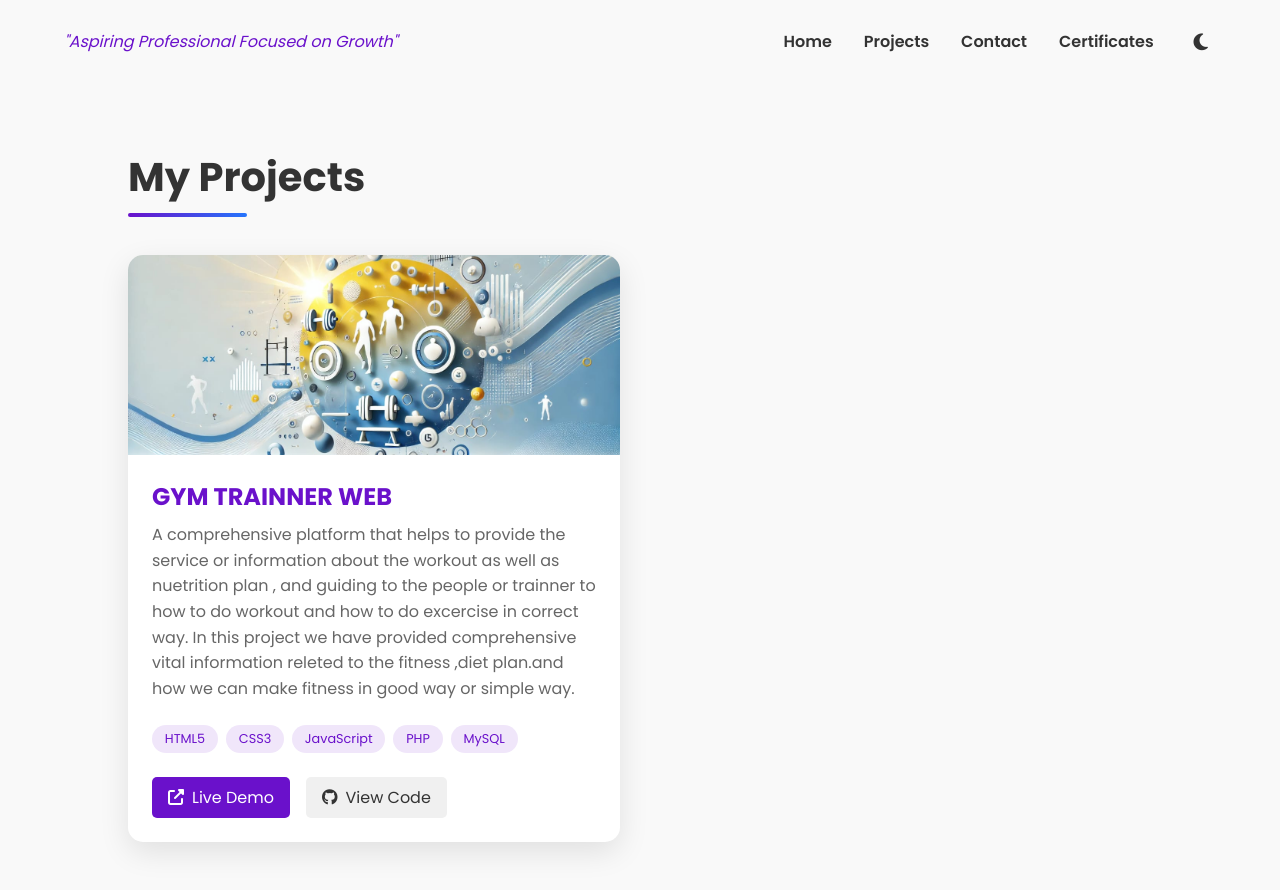
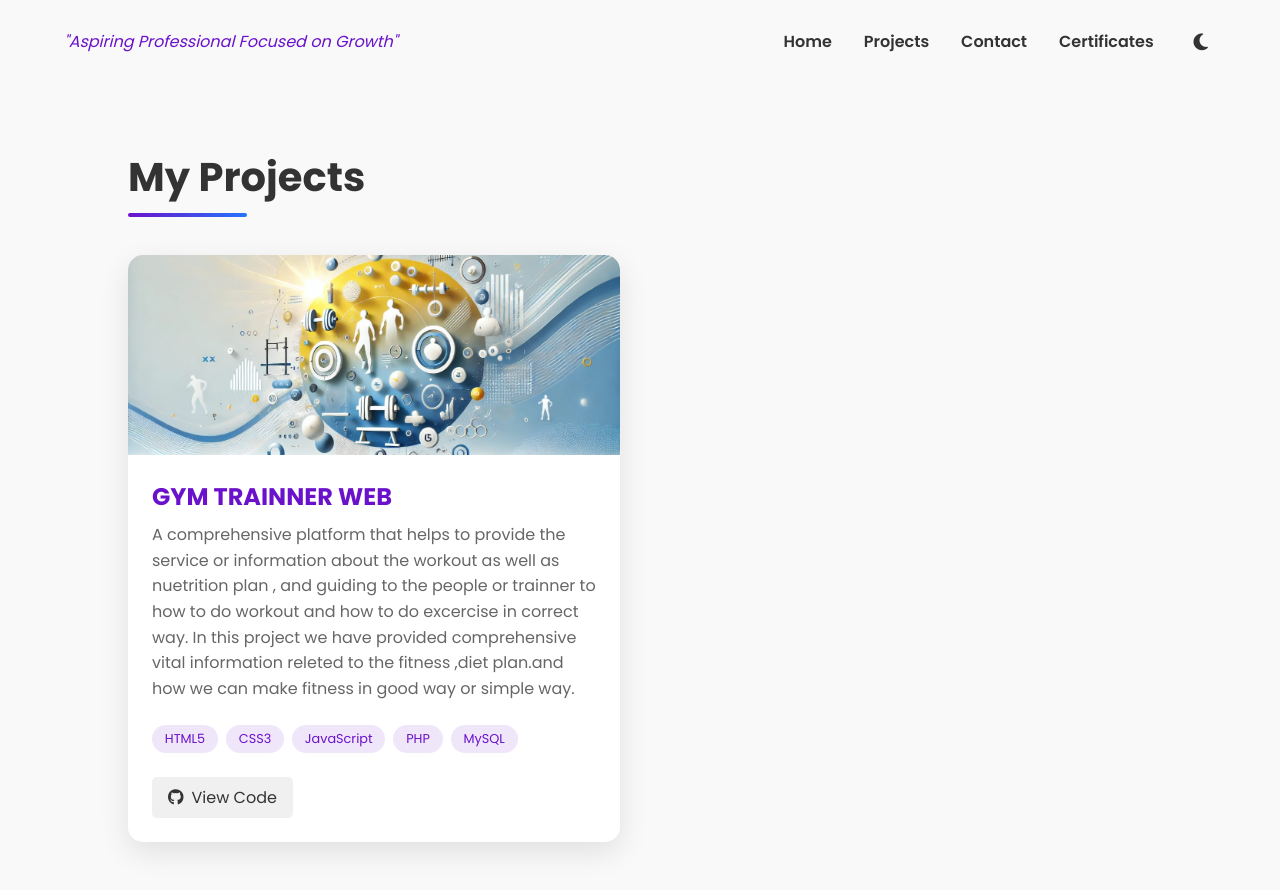
Before and after one commit to Rajshelke3154-byte/MYPORTFOLIO, a plain HTML site: page projects.html in a window 1280 px wide. Drawn offline with Linux system fonts and the light colour scheme.

Commit message:
Add files via upload

```diff
--- a/projects.html
+++ b/projects.html
@@ -343,10 +343,8 @@
                         <span class="tech-tag">MySQL</span>
                     </div>
                     <div class="project-links">
-                        <a href="file:///C:/Users/Tirupati%20Kundagir/Documents/CPE%20-%20Copy/index.html" class="project-link live-link" target="_blank">
-                            <i class="fas fa-external-link-alt"></i> Live Demo
-                        </a>
-                        <a href="https://github.com/TIRUPATI-535/GYM-TRAINNER-WEB.git" class="project-link code-link" target="_blank">
+
+                        <a href="https://rajshelke3154-byte.github.io/MYPORTFOLIO/" class="project-link code-link" target="_blank">
                             <i class="fab fa-github"></i> View Code
                         </a>
                     </div>
```
